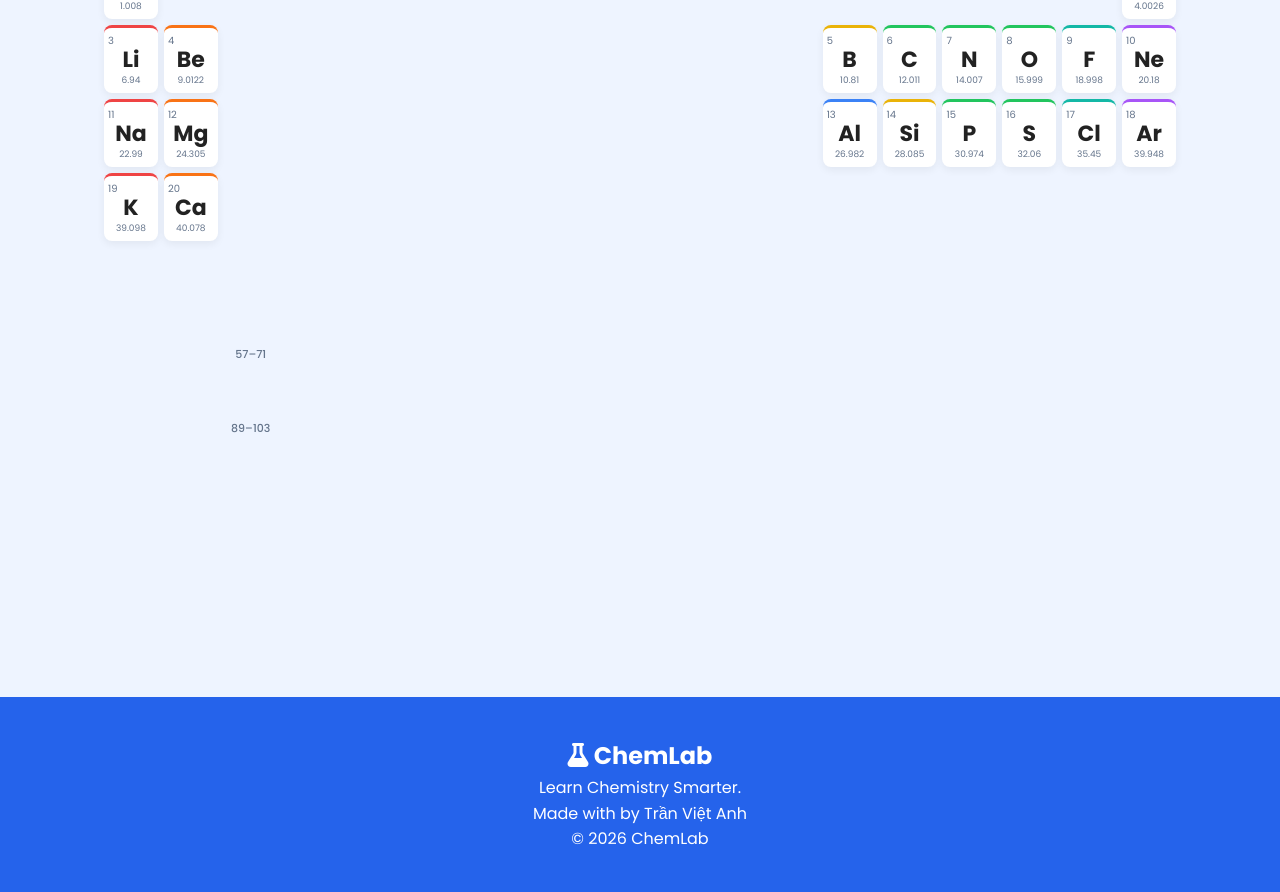
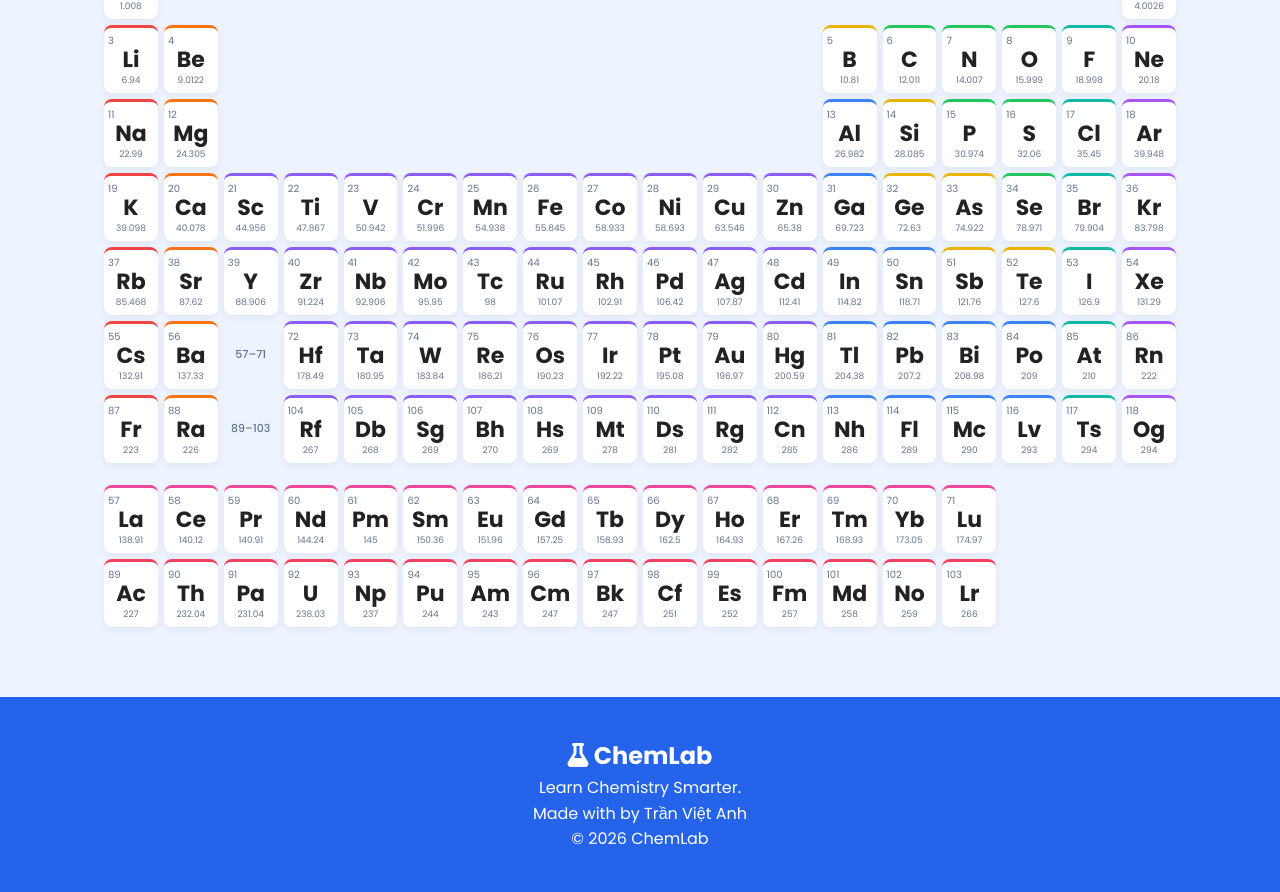
Before and after one commit to tranvietanh25052010-sys/Chemistrylab_VAnh, a Flask app: page /periodic in a window 1280 px wide. Shown: the part 474-1366 px from the top of the page. Run offline with Flask 3, Linux system fonts and the light colour scheme.

Commit message:
Update periodic.html

```diff
--- a/templates/periodic.html
+++ b/templates/periodic.html
@@ -362,33 +362,125 @@ const phaseEN = { solid: 'Solid', liquid: 'Liquid', gas: 'Gas' };
 
 // Cấu trúc: [số, ký hiệu, tên, khối lượng, loại, chu kỳ, nhóm, trạng thái, link_ảnh]
 const EL = [
-[1,'H','Hydrogen',1.008,'reactive-nonmetal',1,1,'gas','https://upload.wikimedia.org/wikipedia/commons/thumb/e/e1/Hydrogen_atom_model.svg/180px-Hydrogen_atom_model.svg.png'],
-[2,'He','Helium',4.0026,'noble-gas',1,18,'gas','https://upload.wikimedia.org/wikipedia/commons/thumb/7/7e/Helium_atom_model.svg/180px-Helium_atom_model.svg.png'],
-[3,'Li','Lithium',6.94,'alkali-metal',2,1,'solid','https://upload.wikimedia.org/wikipedia/commons/thumb/0/00/Lithium_atom_model.svg/180px-Lithium_atom_model.svg.png'],
-[4,'Be','Beryllium',9.0122,'alkaline-earth-metal',2,2,'solid','https://upload.wikimedia.org/wikipedia/commons/thumb/1/1c/Beryllium_atom_model.svg/180px-Beryllium_atom_model.svg.png'],
-// ... các nguyên tố còn lại mình sẽ dùng chung mẫu hoặc cập nhật đầy đủ sau, tạm thời lấy mẫu từ Wikipedia chuẩn
-[5,'B','Boron',10.81,'metalloid',2,13,'solid','https://upload.wikimedia.org/wikipedia/commons/thumb/6/60/Boron_atom_model.svg/180px-Boron_atom_model.svg.png'],
-[6,'C','Carbon',12.011,'reactive-nonmetal',2,14,'solid','https://upload.wikimedia.org/wikipedia/commons/thumb/8/83/Carbon_atom_model.svg/180px-Carbon_atom_model.svg.png'],
-[7,'N','Nitrogen',14.007,'reactive-nonmetal',2,15,'gas','https://upload.wikimedia.org/wikipedia/commons/thumb/3/36/Nitrogen_atom_model.svg/180px-Nitrogen_atom_model.svg.png'],
-[8,'O','Oxygen',15.999,'reactive-nonmetal',2,16,'gas','https://upload.wikimedia.org/wikipedia/commons/thumb/6/6d/Oxygen_atom_model.svg/180px-Oxygen_atom_model.svg.png'],
-[9,'F','Fluorine',18.998,'halogen',2,17,'gas','https://upload.wikimedia.org/wikipedia/commons/thumb/d/dc/Fluorine_atom_model.svg/180px-Fluorine_atom_model.svg.png'],
-[10,'Ne','Neon',20.180,'noble-gas',2,18,'gas','https://upload.wikimedia.org/wikipedia/commons/thumb/1/18/Neon_atom_model.svg/180px-Neon_atom_model.svg.png'],
-// Các nguyên tố còn lại: nếu không có ảnh riêng, dùng ảnh chung hoặc để trống
-[11,'Na','Sodium',22.990,'alkali-metal',3,1,'solid','https://upload.wikimedia.org/wikipedia/commons/thumb/3/38/Sodium_atom_model.svg/180px-Sodium_atom_model.svg.png'],
-[12,'Mg','Magnesium',24.305,'alkaline-earth-metal',3,2,'solid','https://upload.wikimedia.org/wikipedia/commons/thumb/5/5c/Magnesium_atom_model.svg/180px-Magnesium_atom_model.svg.png'],
-[13,'Al','Aluminium',26.982,'post-transition-metal',3,13,'solid','https://upload.wikimedia.org/wikipedia/commons/thumb/7/7e/Aluminium_atom_model.svg/180px-Aluminium_atom_model.svg.png'],
-[14,'Si','Silicon',28.085,'metalloid',3,14,'solid','https://upload.wikimedia.org/wikipedia/commons/thumb/3/3c/Silicon_atom_model.svg/180px-Silicon_atom_model.svg.png'],
-[15,'P','Phosphorus',30.974,'reactive-nonmetal',3,15,'solid','https://upload.wikimedia.org/wikipedia/commons/thumb/6/67/Phosphorus_atom_model.svg/180px-Phosphorus_atom_model.svg.png'],
-[16,'S','Sulfur',32.06,'reactive-nonmetal',3,16,'solid','https://upload.wikimedia.org/wikipedia/commons/thumb/3/3a/Sulfur_atom_model.svg/180px-Sulfur_atom_model.svg.png'],
-[17,'Cl','Chlorine',35.45,'halogen',3,17,'gas','https://upload.wikimedia.org/wikipedia/commons/thumb/9/99/Chlorine_atom_model.svg/180px-Chlorine_atom_model.svg.png'],
-[18,'Ar','Argon',39.948,'noble-gas',3,18,'gas','https://upload.wikimedia.org/wikipedia/commons/thumb/4/4b/Argon_atom_model.svg/180px-Argon_atom_model.svg.png'],
-// Từ 19 trở đi: tạm gán ảnh mẫu hoặc để trống, bạn có thể bổ sung link sau
-[19,'K','Potassium',39.098,'alkali-metal',4,1,'solid','https://upload.wikimedia.org/wikipedia/commons/thumb/6/66/Potassium_atom_model.svg/180px-Potassium_atom_model.svg.png'],
-[20,'Ca','Calcium',40.078,'alkaline-earth-metal',4,2,'solid','https://upload.wikimedia.org/wikipedia/commons/thumb/8/84/Calcium_atom_model.svg/180px-Calcium_atom_model.svg.png'],
-// ... giữ nguyên toàn bộ danh sách 118 nguyên tố cũ, chỉ thêm link ảnh vào cuối mỗi hàng
-// Nếu không có link ảnh riêng, bạn có thể để chuỗi rỗng hoặc dùng ảnh chung
+[1,'H','Hydrogen',1.008,'reactive-nonmetal',1,1,'gas'],
+[2,'He','Helium',4.0026,'noble-gas',1,18,'gas'],
+[3,'Li','Lithium',6.94,'alkali-metal',2,1,'solid'],
+[4,'Be','Beryllium',9.0122,'alkaline-earth-metal',2,2,'solid'],
+[5,'B','Boron',10.81,'metalloid',2,13,'solid'],
+[6,'C','Carbon',12.011,'reactive-nonmetal',2,14,'solid'],
+[7,'N','Nitrogen',14.007,'reactive-nonmetal',2,15,'gas'],
+[8,'O','Oxygen',15.999,'reactive-nonmetal',2,16,'gas'],
+[9,'F','Fluorine',18.998,'halogen',2,17,'gas'],
+[10,'Ne','Neon',20.180,'noble-gas',2,18,'gas'],
+[11,'Na','Sodium',22.990,'alkali-metal',3,1,'solid'],
+[12,'Mg','Magnesium',24.305,'alkaline-earth-metal',3,2,'solid'],
+[13,'Al','Aluminium',26.982,'post-transition-metal',3,13,'solid'],
+[14,'Si','Silicon',28.085,'metalloid',3,14,'solid'],
+[15,'P','Phosphorus',30.974,'reactive-nonmetal',3,15,'solid'],
+[16,'S','Sulfur',32.06,'reactive-nonmetal',3,16,'solid'],
+[17,'Cl','Chlorine',35.45,'halogen',3,17,'gas'],
+[18,'Ar','Argon',39.948,'noble-gas',3,18,'gas'],
+[19,'K','Potassium',39.098,'alkali-metal',4,1,'solid'],
+[20,'Ca','Calcium',40.078,'alkaline-earth-metal',4,2,'solid'],
+[21,'Sc','Scandium',44.956,'transition-metal',4,3,'solid'],
+[22,'Ti','Titanium',47.867,'transition-metal',4,4,'solid'],
+[23,'V','Vanadium',50.942,'transition-metal',4,5,'solid'],
+[24,'Cr','Chromium',51.996,'transition-metal',4,6,'solid'],
+[25,'Mn','Manganese',54.938,'transition-metal',4,7,'solid'],
+[26,'Fe','Iron',55.845,'transition-metal',4,8,'solid'],
+[27,'Co','Cobalt',58.933,'transition-metal',4,9,'solid'],
+[28,'Ni','Nickel',58.693,'transition-metal',4,10,'solid'],
+[29,'Cu','Copper',63.546,'transition-metal',4,11,'solid'],
+[30,'Zn','Zinc',65.38,'transition-metal',4,12,'solid'],
+[31,'Ga','Gallium',69.723,'post-transition-metal',4,13,'solid'],
+[32,'Ge','Germanium',72.630,'metalloid',4,14,'solid'],
+[33,'As','Arsenic',74.922,'metalloid',4,15,'solid'],
+[34,'Se','Selenium',78.971,'reactive-nonmetal',4,16,'solid'],
+[35,'Br','Bromine',79.904,'halogen',4,17,'liquid'],
+[36,'Kr','Krypton',83.798,'noble-gas',4,18,'gas'],
+[37,'Rb','Rubidium',85.468,'alkali-metal',5,1,'solid'],
+[38,'Sr','Strontium',87.62,'alkaline-earth-metal',5,2,'solid'],
+[39,'Y','Yttrium',88.906,'transition-metal',5,3,'solid'],
+[40,'Zr','Zirconium',91.224,'transition-metal',5,4,'solid'],
+[41,'Nb','Niobium',92.906,'transition-metal',5,5,'solid'],
+[42,'Mo','Molybdenum',95.95,'transition-metal',5,6,'solid'],
+[43,'Tc','Technetium',98,'transition-metal',5,7,'solid'],
+[44,'Ru','Ruthenium',101.07,'transition-metal',5,8,'solid'],
+[45,'Rh','Rhodium',102.91,'transition-metal',5,9,'solid'],
+[46,'Pd','Palladium',106.42,'transition-metal',5,10,'solid'],
+[47,'Ag','Silver',107.87,'transition-metal',5,11,'solid'],
+[48,'Cd','Cadmium',112.41,'transition-metal',5,12,'solid'],
+[49,'In','Indium',114.82,'post-transition-metal',5,13,'solid'],
+[50,'Sn','Tin',118.71,'post-transition-metal',5,14,'solid'],
+[51,'Sb','Antimony',121.76,'metalloid',5,15,'solid'],
+[52,'Te','Tellurium',127.60,'metalloid',5,16,'solid'],
+[53,'I','Iodine',126.90,'halogen',5,17,'solid'],
+[54,'Xe','Xenon',131.29,'noble-gas',5,18,'gas'],
+[55,'Cs','Cesium',132.91,'alkali-metal',6,1,'solid'],
+[56,'Ba','Barium',137.33,'alkaline-earth-metal',6,2,'solid'],
+[57,'La','Lanthanum',138.91,'lanthanide',9,1,'solid'],
+[58,'Ce','Cerium',140.12,'lanthanide',9,2,'solid'],
+[59,'Pr','Praseodymium',140.91,'lanthanide',9,3,'solid'],
+[60,'Nd','Neodymium',144.24,'lanthanide',9,4,'solid'],
+[61,'Pm','Promethium',145,'lanthanide',9,5,'solid'],
+[62,'Sm','Samarium',150.36,'lanthanide',9,6,'solid'],
+[63,'Eu','Europium',151.96,'lanthanide',9,7,'solid'],
+[64,'Gd','Gadolinium',157.25,'lanthanide',9,8,'solid'],
+[65,'Tb','Terbium',158.93,'lanthanide',9,9,'solid'],
+[66,'Dy','Dysprosium',162.50,'lanthanide',9,10,'solid'],
+[67,'Ho','Holmium',164.93,'lanthanide',9,11,'solid'],
+[68,'Er','Erbium',167.26,'lanthanide',9,12,'solid'],
+[69,'Tm','Thulium',168.93,'lanthanide',9,13,'solid'],
+[70,'Yb','Ytterbium',173.05,'lanthanide',9,14,'solid'],
+[71,'Lu','Lutetium',174.97,'lanthanide',9,15,'solid'],
+[72,'Hf','Hafnium',178.49,'transition-metal',6,4,'solid'],
+[73,'Ta','Tantalum',180.95,'transition-metal',6,5,'solid'],
+[74,'W','Tungsten',183.84,'transition-metal',6,6,'solid'],
+[75,'Re','Rhenium',186.21,'transition-metal',6,7,'solid'],
+[76,'Os','Osmium',190.23,'transition-metal',6,8,'solid'],
+[77,'Ir','Iridium',192.22,'transition-metal',6,9,'solid'],
+[78,'Pt','Platinum',195.08,'transition-metal',6,10,'solid'],
+[79,'Au','Gold',196.97,'transition-metal',6,11,'solid'],
+[80,'Hg','Mercury',200.59,'transition-metal',6,12,'liquid'],
+[81,'Tl','Thallium',204.38,'post-transition-metal',6,13,'solid'],
+[82,'Pb','Lead',207.2,'post-transition-metal',6,14,'solid'],
+[83,'Bi','Bismuth',208.98,'post-transition-metal',6,15,'solid'],
+[84,'Po','Polonium',209,'post-transition-metal',6,16,'solid'],
+[85,'At','Astatine',210,'halogen',6,17,'solid'],
+[86,'Rn','Radon',222,'noble-gas',6,18,'gas'],
+[87,'Fr','Francium',223,'alkali-metal',7,1,'solid'],
+[88,'Ra','Radium',226,'alkaline-earth-metal',7,2,'solid'],
+[89,'Ac','Actinium',227,'actinide',10,1,'solid'],
+[90,'Th','Thorium',232.04,'actinide',10,2,'solid'],
+[91,'Pa','Protactinium',231.04,'actinide',10,3,'solid'],
+[92,'U','Uranium',238.03,'actinide',10,4,'solid'],
+[93,'Np','Neptunium',237,'actinide',10,5,'solid'],
+[94,'Pu','Plutonium',244,'actinide',10,6,'solid'],
+[95,'Am','Americium',243,'actinide',10,7,'solid'],
+[96,'Cm','Curium',247,'actinide',10,8,'solid'],
+[97,'Bk','Berkelium',247,'actinide',10,9,'solid'],
+[98,'Cf','Californium',251,'actinide',10,10,'solid'],
+[99,'Es','Einsteinium',252,'actinide',10,11,'solid'],
+[100,'Fm','Fermium',257,'actinide',10,12,'solid'],
+[101,'Md','Mendelevium',258,'actinide',10,13,'solid'],
+[102,'No','Nobelium',259,'actinide',10,14,'solid'],
+[103,'Lr','Lawrencium',266,'actinide',10,15,'solid'],
+[104,'Rf','Rutherfordium',267,'transition-metal',7,4,'solid'],
+[105,'Db','Dubnium',268,'transition-metal',7,5,'solid'],
+[106,'Sg','Seaborgium',269,'transition-metal',7,6,'solid'],
+[107,'Bh','Bohrium',270,'transition-metal',7,7,'solid'],
+[108,'Hs','Hassium',269,'transition-metal',7,8,'solid'],
+[109,'Mt','Meitnerium',278,'transition-metal',7,9,'solid'],
+[110,'Ds','Darmstadtium',281,'transition-metal',7,10,'solid'],
+[111,'Rg','Roentgenium',282,'transition-metal',7,11,'solid'],
+[112,'Cn','Copernicium',285,'transition-metal',7,12,'solid'],
+[113,'Nh','Nihonium',286,'post-transition-metal',7,13,'solid'],
+[114,'Fl','Flerovium',289,'post-transition-metal',7,14,'solid'],
+[115,'Mc','Moscovium',290,'post-transition-metal',7,15,'solid'],
+[116,'Lv','Livermorium',293,'post-transition-metal',7,16,'solid'],
+[117,'Ts','Tennessine',294,'halogen',7,17,'solid'],
+[118,'Og','Oganesson',294,'noble-gas',7,18,'gas']
 ];
-
 const grid = document.getElementById('grid');
 let activeFilter = null;
 
```
